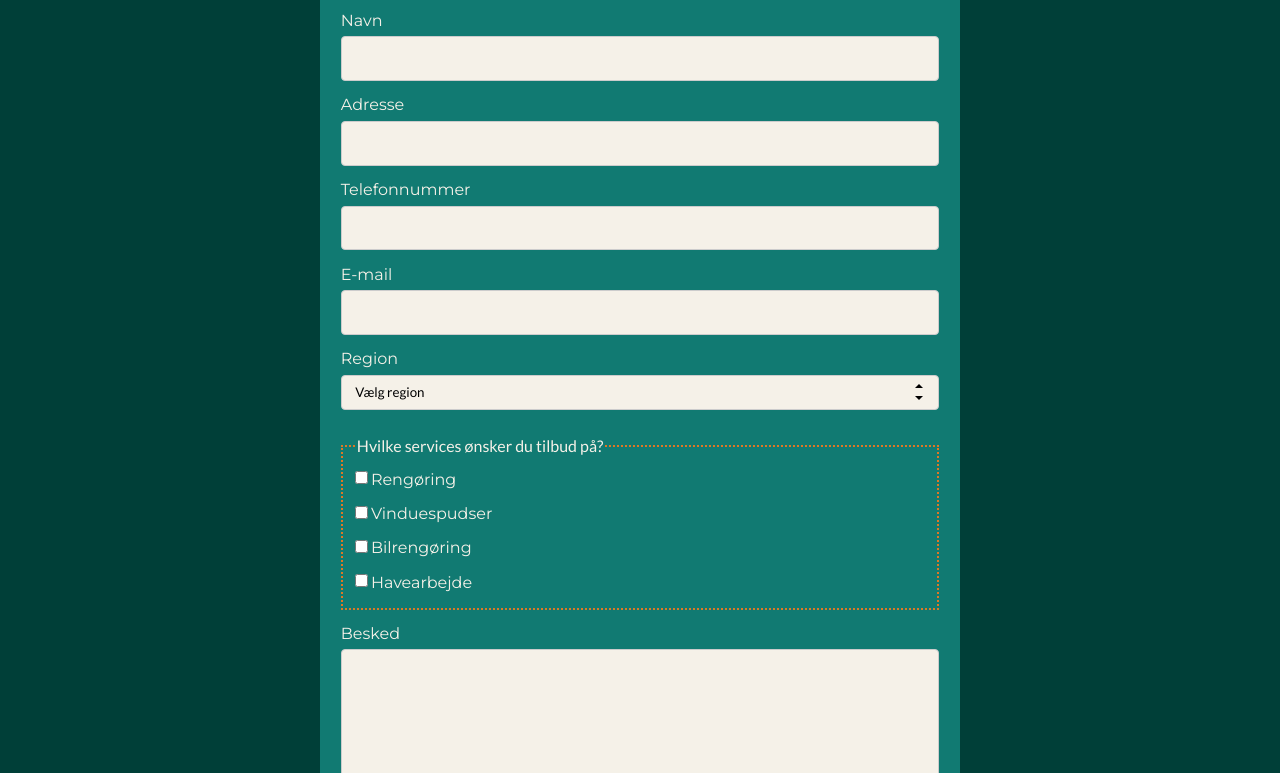
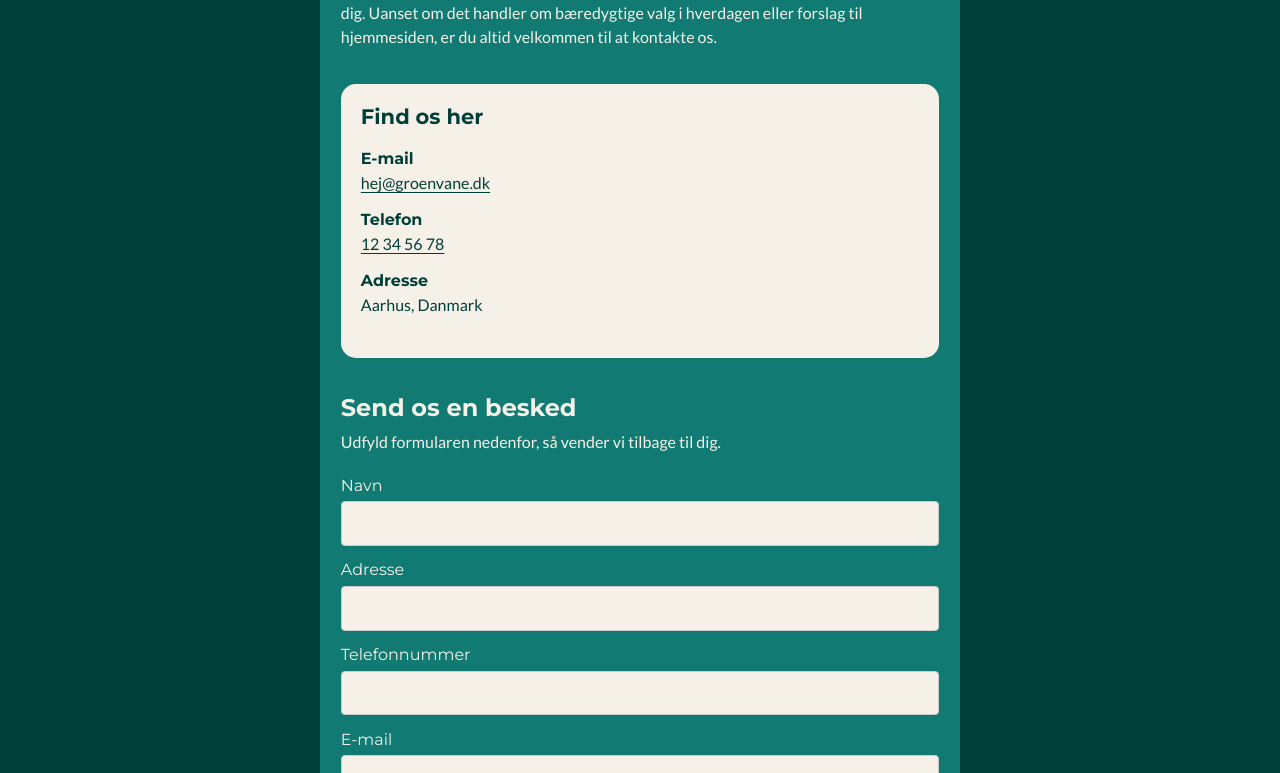
Before and after one commit to Annesofie-lc/groen-vane, a plain HTML site: page omos.html in a window 1280 px wide. Shown: the part 215-988 px from the top of the page. Drawn offline with Linux system fonts and the light colour scheme.

Commit message:
ændring af omos side og kontaktformular

```diff
--- a/css/omos.css
+++ b/css/omos.css
@@ -10,7 +10,25 @@ body, p, input, select, textarea {
 }
 
 
-/*Kontaktform*/
+/* Kontaktform */
+
+/* Introduktion */
+
+.kontakt-intro {
+    margin-bottom: 35px;
+}
+
+.kontakt-intro h1 {
+    color: #F5F1E8;
+    font-size: 28px;
+    margin-bottom: 15px;
+}
+
+.kontakt-intro p {
+    color: #F5F1E8;
+    font-size: 16px;
+    line-height: 1.5;
+}
 
 input[type=text], input[type=email],input[type=tel], select, textarea { /*vælger de emner/typer som skal berøres af nedenstående css*/
   width: 100%;
@@ -25,6 +43,51 @@ input[type=text], input[type=email],input[type=tel], select, textarea { /*vælge
 
 .kontaktform p {
     margin-bottom: 1.5em;
+}
+
+.kontakt-formular h2 {
+    color: #F5F1E8;
+    font-size: 24px;
+    margin-bottom: 10px;
+}
+
+.kontakt-tekst {
+    color: #F5F1E8;
+}
+
+/* KONTAKTOPLYSNINGER */
+
+.kontakt-info {
+    background-color:#F5F1E8;
+    color: #003F38;
+    padding: 20px;
+    border-radius: 15px;
+    margin-bottom: 35px;
+}
+
+.kontakt-info h2 {
+    font-size: 21px;
+    margin-bottom: 20px;
+}
+
+.kontakt-info-item {
+    margin-bottom: 18px;
+}
+
+.kontakt-info-item h3 {
+    font-size: 16px;
+    margin-bottom: 5px;
+}
+
+.kontakt-info-item p,
+.kontakt-info-item a {
+    color: #003F38;
+    font-size: 16px;
+}
+
+.kontakt-info-item a {
+    text-decoration: underline;
+    text-underline-offset: 3px;
 }
 
 /*Styling af dropdown*/
@@ -76,11 +139,6 @@ input[type=submit] {
 
 }
 
-input[type=submit]:hover {
-  background-color: #E85A2A;
-  transition: 0.5s;
-
-}
 
 input[type=checkbox]{
 	margin: 0.8em 0;
--- a/omos.html
+++ b/omos.html
@@ -17,6 +17,8 @@
     <link rel="stylesheet" href="css/style.css">
     <link rel="stylesheet" href="css/omos.css">
 
+    <!-- JS -->
+    <script src="js/script.js"></script>
 </head>
 
 <body>
@@ -32,7 +34,7 @@
     <nav id="primary-navigation" aria-label="Hovedmenu">
         <ul>
             <li><a href="#">Inspiration</a></li>
-            <li><a href="#">Myter og fakta</a></li>
+            <li><a href="myterogfakta.html">Myter og fakta</a></li>
             <li><a href="guides.html">Guides og tips</a></li>
             <li><a href="omos.html">Om os</a></li>
         </ul>
@@ -60,10 +62,57 @@
 </header>
 
 
-    <!--Kontaktform - hovedindhold-->
-  	<main class="kontaktform">
-		<h1>Kontakt os</h1>
-        <p class="kontakt-tekst">Skriv til os via kontaktformularen og så vender vi tilbage til dig</p>
+<!-- KONTAKT - HOVEDINDHOLD -->
+
+<main class="kontaktform">
+
+    <!-- INTRODUKTION -->
+
+    <section class="kontakt-intro">
+        <h1>Kontakt os</h1>
+
+        <p>
+            Har du spørgsmål, gode idéer eller feedback til Grøn Vane?
+            Vi vil meget gerne høre fra dig. Uanset om det handler om
+            bæredygtige valg i hverdagen eller forslag til hjemmesiden,
+            er du altid velkommen til at kontakte os.
+        </p>
+    </section>
+
+
+    <!-- KONTAKTOPLYSNINGER -->
+
+    <section class="kontakt-info">
+
+        <h2>Find os her</h2>
+
+        <div class="kontakt-info-item">
+            <h3>E-mail</h3>
+            <a href="mailto:hej@groenvane.dk">hej@groenvane.dk</a>
+        </div>
+
+        <div class="kontakt-info-item">
+            <h3>Telefon</h3>
+            <a href="tel:+4512345678">12 34 56 78</a>
+        </div>
+
+        <div class="kontakt-info-item">
+            <h3>Adresse</h3>
+            <p>Aarhus, Danmark</p>
+        </div>
+
+    </section>
+
+
+    <!-- KONTAKTFORMULAR -->
+
+    <section class="kontakt-formular">
+
+        <h2>Send os en besked</h2>
+
+        <p class="kontakt-tekst">
+            Udfyld formularen nedenfor, så vender vi tilbage til dig.
+        </p>
 
 		<form>
 			<label for="navn">Navn</label> <!--'for' knyttes til <input> med id af samme navn -->
@@ -78,38 +127,27 @@
 			<label for="mail">E-mail</label>
 			<input id="mail" type="email" required>
 
-			<div class="custom-select">
-				<label for="region">Region</label>
-				<select id="region" name="select">
-					<option value="0" selected disabled>Vælg region</option> <!--Denne gør at der ikke autovælges en region for brugeren-->
-					<option value="1">Syddanmark</option>
-					<option value="2">Sjælland</option>
-					<option value="3">Hovedstaden</option>
-					<option value="4">Nordjylland</option>
-					<option value="5">Midtjylland</option>
-				</select>
-			</div>
 
 			<fieldset class="checkbox"> <!--Checkbox giver muligheden for at vælge flere 'services' på en gang. -->
-				<legend>Hvilke services ønsker du tilbud på?</legend>
+				<legend>Hvad drejer din henvendelse sig om?</legend>
 				<div>
-					<input type="checkbox" name="services" id="rengøring" value="Rengøring">
-					<label for="rengøring">Rengøring</label>
+					<input type="checkbox" name="services" id="Spørgsmål" value="Spørgsmål">
+					<label for="rengøring">Spørgsmål til Grøn Vane</label>
 				</div>
 
 				<div>
-					<input type="checkbox" name="services" id="vinduespudser" value="Vinduespudser">
-					<label for="vinduespudser">Vinduespudser</label>
+					<input type="checkbox" name="services" id="Idéer" value="Idéer">
+					<label for="vinduespudser">Idéer og forslag</label>
 				</div>
 
 				<div>
-					<input type="checkbox" name="services" id="bilrengoring" value="Bilrengøring">
-					<label for="bilrengoring">Bilrengøring</label>
+					<input type="checkbox" name="services" id="Bæredygtighed" value="Bilrengøring">
+					<label for="bilrengoring">Feedback på hjemmesiden</label>
 				</div>
 
 				<div>
 					<input type="checkbox" name="services" id="havearbejde" value="Havearbejde">
-					<label for="havearbejde">Havearbejde</label>
+					<label for="havearbejde">Andet</label>
 				</div>
 			</fieldset>
 
@@ -128,8 +166,8 @@
 
 			<input type="submit" name="submit" value="Send">
 
-		</form>
-
+		    </form>
+        </section>
     </main>
 
 
```
Also changed, not shown: guides.html (+2 -0 lines), index.html (+5 -1 lines), myterogfakta.html (+4 -2 lines).
